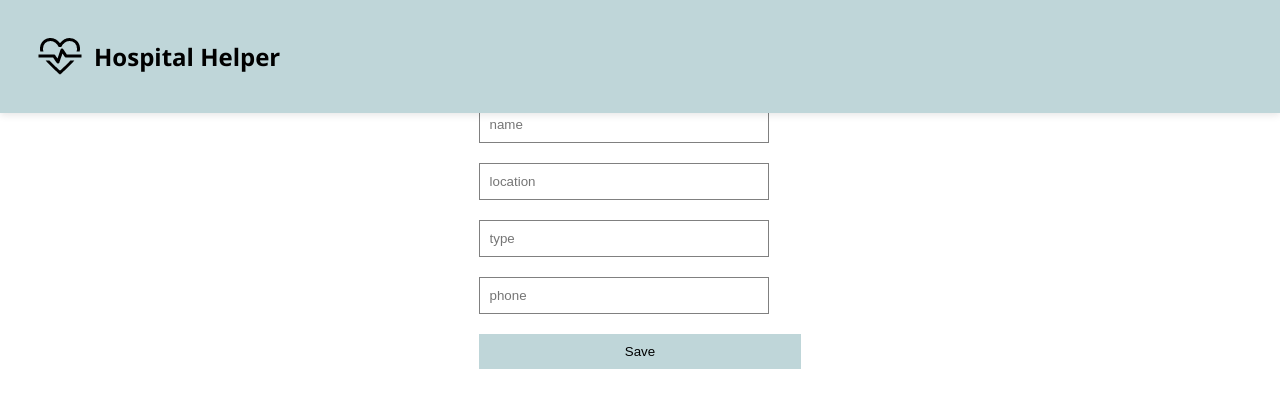
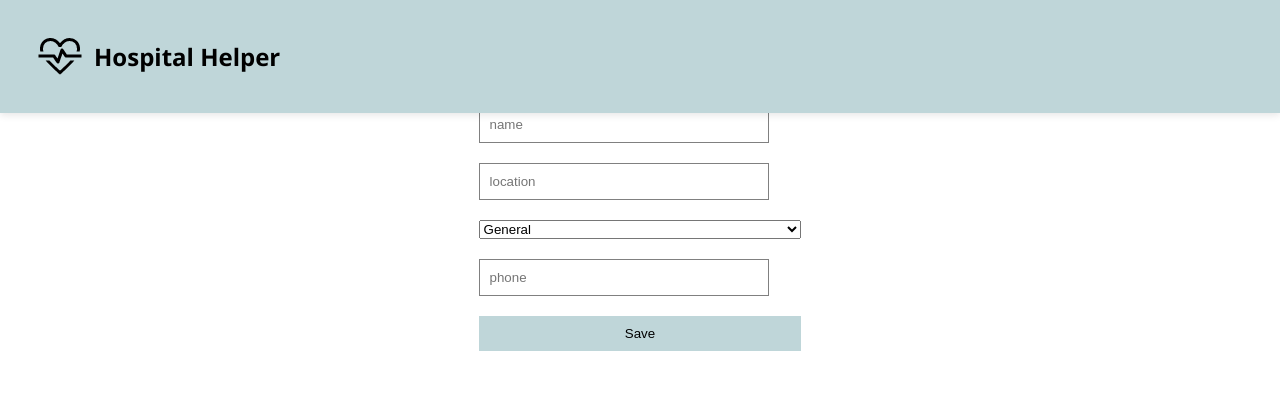
Before and after one commit to awilson80/HospitalHelper, a React (Create React App) app in the folder client/: page /edit/1 in a window 1280 px wide. Shown: the top 408 px of the page. Built offline with nearby package versions, Linux system fonts and the light colour scheme; no server answers.

Commit message:
Getting saved data from backend for edit fields

```diff
--- a/client/src/App.css
+++ b/client/src/App.css
@@ -4,7 +4,7 @@
 
 body {
   margin: 0;
-  width: 100vw;
+  /* width: 100vw; */
   font-family: 'Open Sans', sans-serif;
 }
 
--- a/client/src/components/AddHospital.jsx
+++ b/client/src/components/AddHospital.jsx
@@ -29,7 +29,7 @@ const AddHospital = () => {
         }
     };
 
-    console.log(input);
+    // console.log(input);
 
     return (
         <div className='form'>
@@ -46,12 +46,19 @@ const AddHospital = () => {
                 onChange={handleChange}
                 name='location'
             />
-            <input
+            {/* <input
                 type='text'
                 placeholder='type'
                 onChange={handleChange}
                 name='type'
-            />
+            /> */}
+            <select onChange={handleChange} className='hospital-type-dropdown' name='type'>
+                <option value='general'>General</option>
+                <option value='pediatric'>Pediatric</option>
+                <option value='cardiology'>Cardiology</option>
+                <option value='neurology'>Neurology</option>
+                <option value='orthopedic'>Orthopedic</option>
+            </select>
             <input
                 type='text'
                 placeholder='phone'
--- a/client/src/components/EditHospital.jsx
+++ b/client/src/components/EditHospital.jsx
@@ -1,20 +1,38 @@
 import axios from 'axios';
-import React, { useState } from 'react';
+import React, { useState, useEffect } from 'react';
 import { useNavigate, useLocation } from 'react-router-dom';
 
 const EditHospital = () => {
+    const navigate = useNavigate();
+    const location = useLocation();
+
+    // Gets the id for the entry being edited from the endpoint
+    const hospitalId = location.pathname.split('/')[2];
+
+    // const [input, setInput] = useState([]);
+
+    useEffect(() => {
+        const getInputs = async () => {
+            try {
+                const res = await axios.get(
+                    'http://localhost:4000/hospitals/' + hospitalId
+                );
+                setInput(res.data);
+                console.log(res.data);
+            } catch (err) {
+                console.log(err);
+            }
+        };
+
+        getInputs();
+    }, []);
+
     const [input, setInput] = useState({
         name: '',
         location: '',
         type: '',
         phone: '',
     });
-
-    const navigate = useNavigate();
-    const location = useLocation();
-
-    // Gets the id for the entry being edited from the endpoint
-    const hospitalId = location.pathname.split('/')[2];
 
     const handleChange = (event) => {
         setInput((prev) => ({
@@ -44,6 +62,7 @@ const EditHospital = () => {
                 placeholder='name'
                 onChange={handleChange}
                 name='name'
+                value={input.name}
             />
             <input
                 type='text'
@@ -51,12 +70,17 @@ const EditHospital = () => {
                 onChange={handleChange}
                 name='location'
             />
-            <input
-                type='text'
-                placeholder='type'
+            <select
                 onChange={handleChange}
+                className='hospital-type-dropdown'
                 name='type'
-            />
+            >
+                <option value='general'>General</option>
+                <option value='pediatric'>Pediatric</option>
+                <option value='cardiology'>Cardiology</option>
+                <option value='neurology'>Neurology</option>
+                <option value='orthopedic'>Orthopedic</option>
+            </select>
             <input
                 type='text'
                 placeholder='phone'
--- a/client/src/components/Hospitals.jsx
+++ b/client/src/components/Hospitals.jsx
@@ -60,7 +60,7 @@ const Hospitals = () => {
             </div>
             <br />
             <button className='add-button'>
-                <Link to={'/add'}>Add New Hospital</Link>
+                <Link to={'/add'} className='edit-link'>Add New Hospital</Link>
             </button>
         </div>
     );
```
Also changed, not shown: 1 other file (tests, documents, lock files or other folders).
